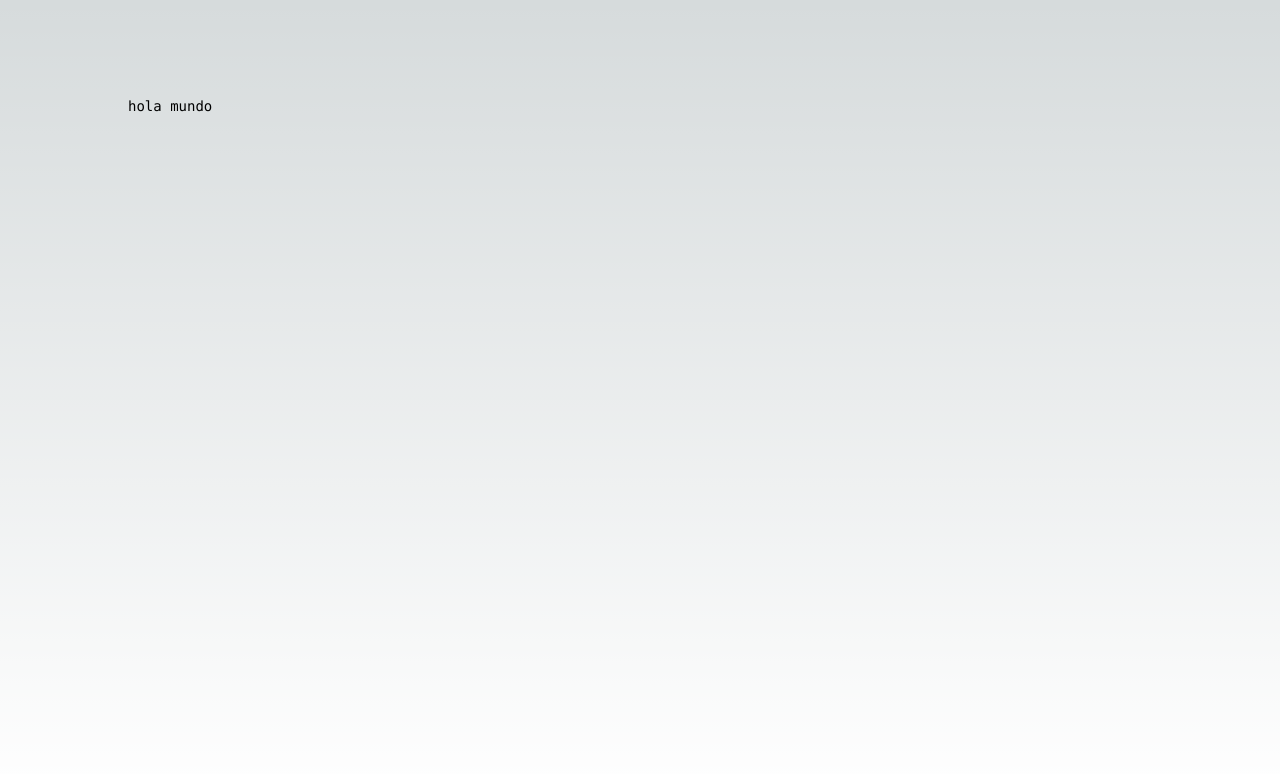
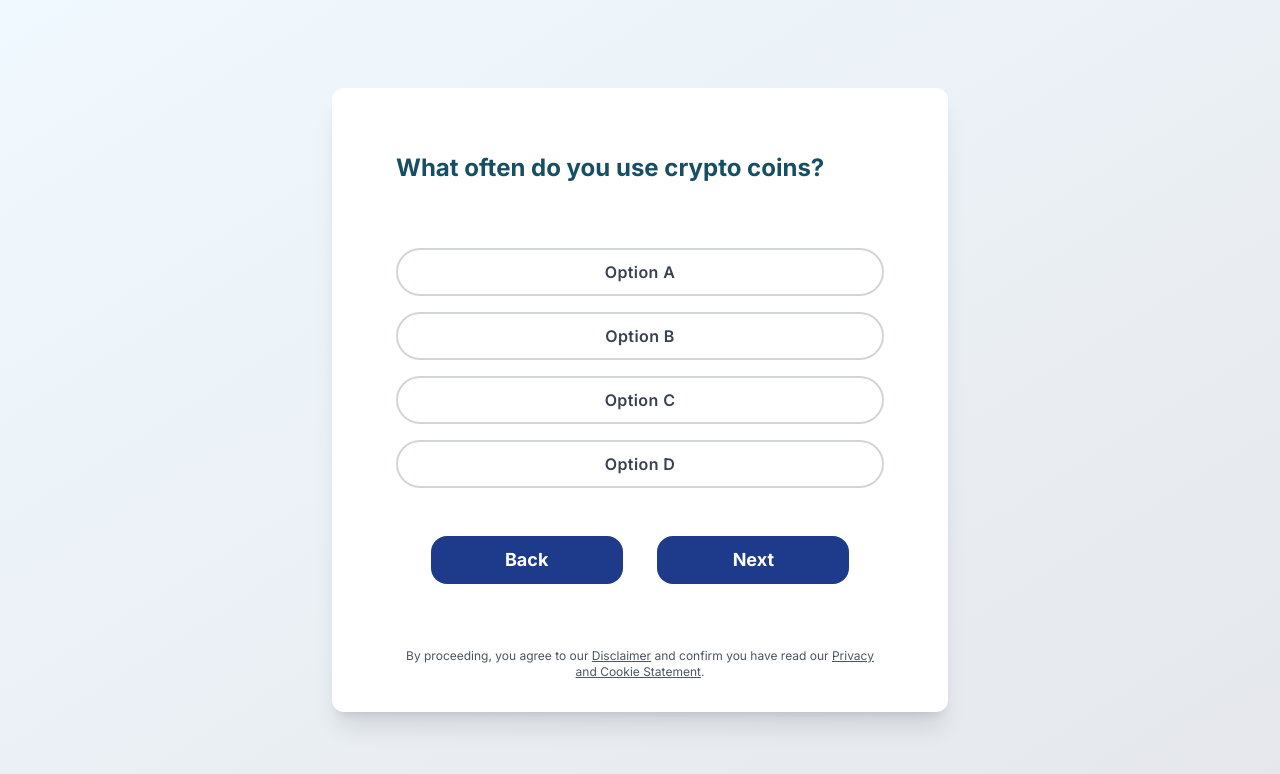
Before and after one commit to solnoguera/web3-quiz-with-next, a Next.js app: page / in a window 1280 px wide. Shown: the top 774 px of the page. Built offline with nearby package versions, Linux system fonts and the light colour scheme.

Commit message:
Add QuestionContainer, Question and Option components. Custom Q & A for the survey.

```diff
--- /dev/null
+++ b/app/components/Option/Option.tsx
@@ -0,0 +1,24 @@
+import React from "react";
+
+type ButtonProps = {
+  title: string;
+  onClickOption: (answer: string) => void;
+};
+
+const Option = ({ title, onClickOption }: ButtonProps) => {
+  return (
+    <button
+      className="group h-12 px-6 border-2 border-gray-300 rounded-full transition duration-300
+      hover:border-blue-400 focus:bg-blue-100 active:bg-blue-200"
+      onClick={() => onClickOption(title)}
+    >
+      <div className="relative flex items-center space-x-4 justify-center">
+        <span className="block w-max font-semibold tracking-wide text-gray-700 text-sm transition duration-300 group-hover:text-blue-600 sm:text-base">
+          {title}
+        </span>
+      </div>
+    </button>
+  );
+};
+
+export default Option;
--- /dev/null
+++ b/app/components/Question/Question.tsx
@@ -0,0 +1,32 @@
+//"use client";
+
+import React from "react";
+import Option from "../Option/Option";
+
+type QuestionProps = {
+  question: string;
+};
+
+const Question = ({ question }: QuestionProps) => {
+  //const [answer, setAnswer] = useState<string>();
+
+  const onClickOption = (answer: string) => {
+    console.log({ answer });
+    //setAnswer(answer);
+  };
+  return (
+    <div>
+      <div className="space-y-4">
+        <h2 className="mb-8 text-2xl text-cyan-900 font-bold">{question}</h2>
+      </div>
+      <div className="mt-16 grid space-y-4">
+        <Option title="Option A" onClickOption={onClickOption} />
+        <Option title="Option B" onClickOption={onClickOption} />
+        <Option title="Option C" onClickOption={onClickOption} />
+        <Option title="Option D" onClickOption={onClickOption} />
+      </div>
+    </div>
+  );
+};
+
+export default Question;
--- /dev/null
+++ b/app/components/QuestionContainer/QuestionContainer.tsx
@@ -0,0 +1,35 @@
+import React from "react";
+import Question from "../Question/Question";
+
+const QuestionContainer = () => {
+  return (
+    <div className="m-auto md:w-8/12 lg:w-6/12 xl:w-6/12">
+      <div className="rounded-xl bg-white shadow-xl">
+        <div className="p-6 sm:p-16">
+          <Question question="What often do you use crypto coins?" />
+
+          <div className="text-center flex justify-evenly py-12">
+            <button className="group relative h-12 w-48 overflow-hidden rounded-2xl bg-blue-900 text-lg font-bold text-white">
+              Back
+              <div className="absolute inset-0 h-full w-full scale-0 rounded-2xl transition-all duration-300 group-hover:scale-100 group-hover:bg-white/30"></div>
+            </button>
+            <button className="group relative h-12 w-48 overflow-hidden rounded-2xl bg-blue-900 text-lg font-bold text-white">
+              Next
+              <div className="absolute inset-0 h-full w-full scale-0 rounded-2xl transition-all duration-300 group-hover:scale-100 group-hover:bg-white/30"></div>
+            </button>
+          </div>
+
+          <div className="mt-4 space-y-4 text-gray-600 text-center sm:-mb-8">
+            <p className="text-xs">
+              By proceeding, you agree to our{" "}
+              <a className="underline">Disclaimer</a> and confirm you have read
+              our <a className="underline">Privacy and Cookie Statement</a>.
+            </p>
+          </div>
+        </div>
+      </div>
+    </div>
+  );
+};
+
+export default QuestionContainer;
--- a/app/page.tsx
+++ b/app/page.tsx
@@ -1,8 +1,10 @@
+import QuestionContainer from "./components/QuestionContainer/QuestionContainer";
+
 export default function Home() {
   return (
-    <main className="flex min-h-screen flex-col items-center justify-between p-24">
-      <div className="z-10 max-w-5xl w-full items-center justify-between font-mono text-sm lg:flex">
-        hola mundo
+    <main className="flex min-h-screen bg-gradient-to-br from-sky-50 to-gray-200 h-full">
+      <div className="container m-auto text-gray-500 px-6 xl:px-30">
+        <QuestionContainer />
       </div>
     </main>
   );
--- /dev/null
+++ b/app/utils/constants.ts
@@ -0,0 +1 @@
+const addressQuiz: string = "0x437ef217203452317c3c955cf282b1ee5f6aaf72";
```
Also changed, not shown: app/utils/survey.json (added, +134 -0 lines).
